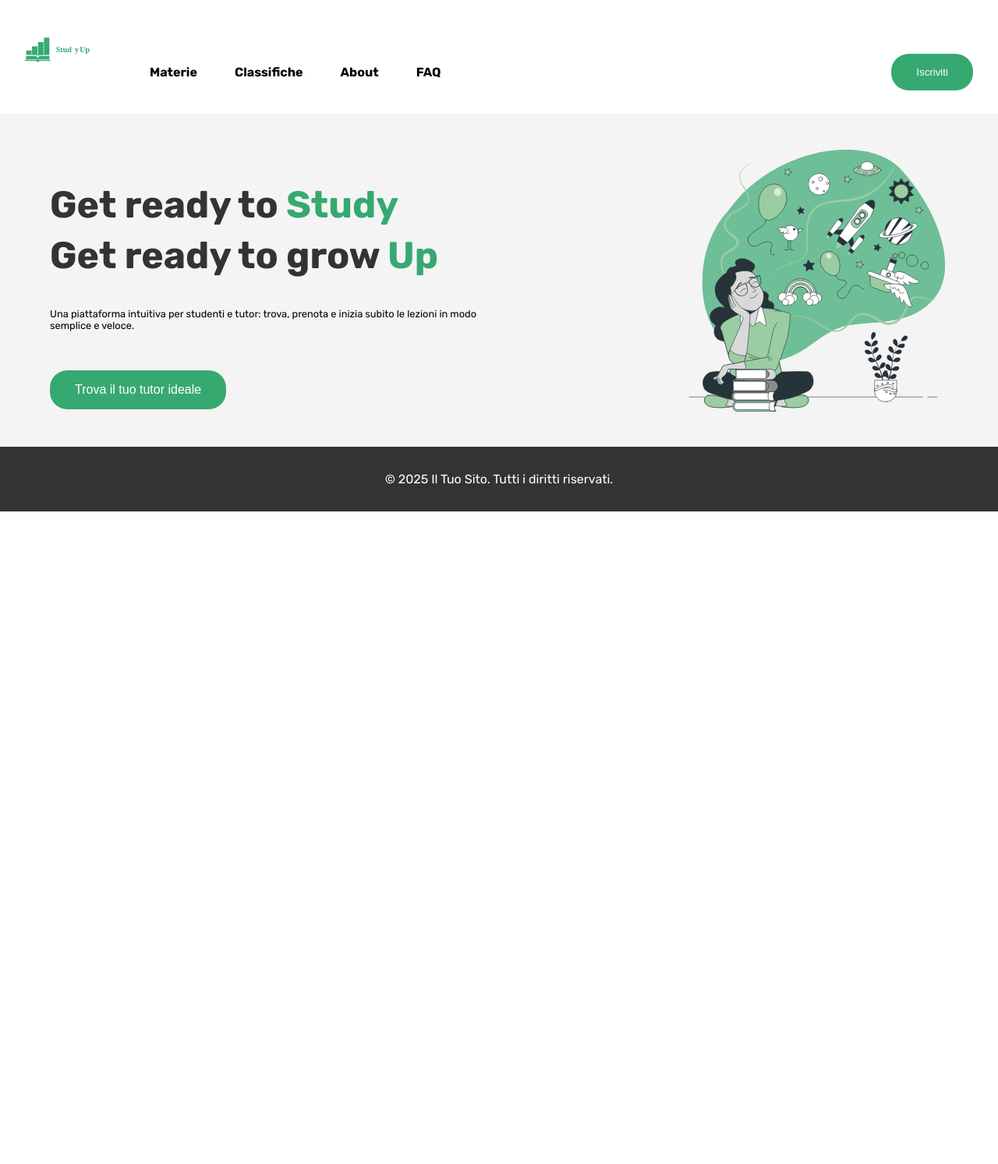
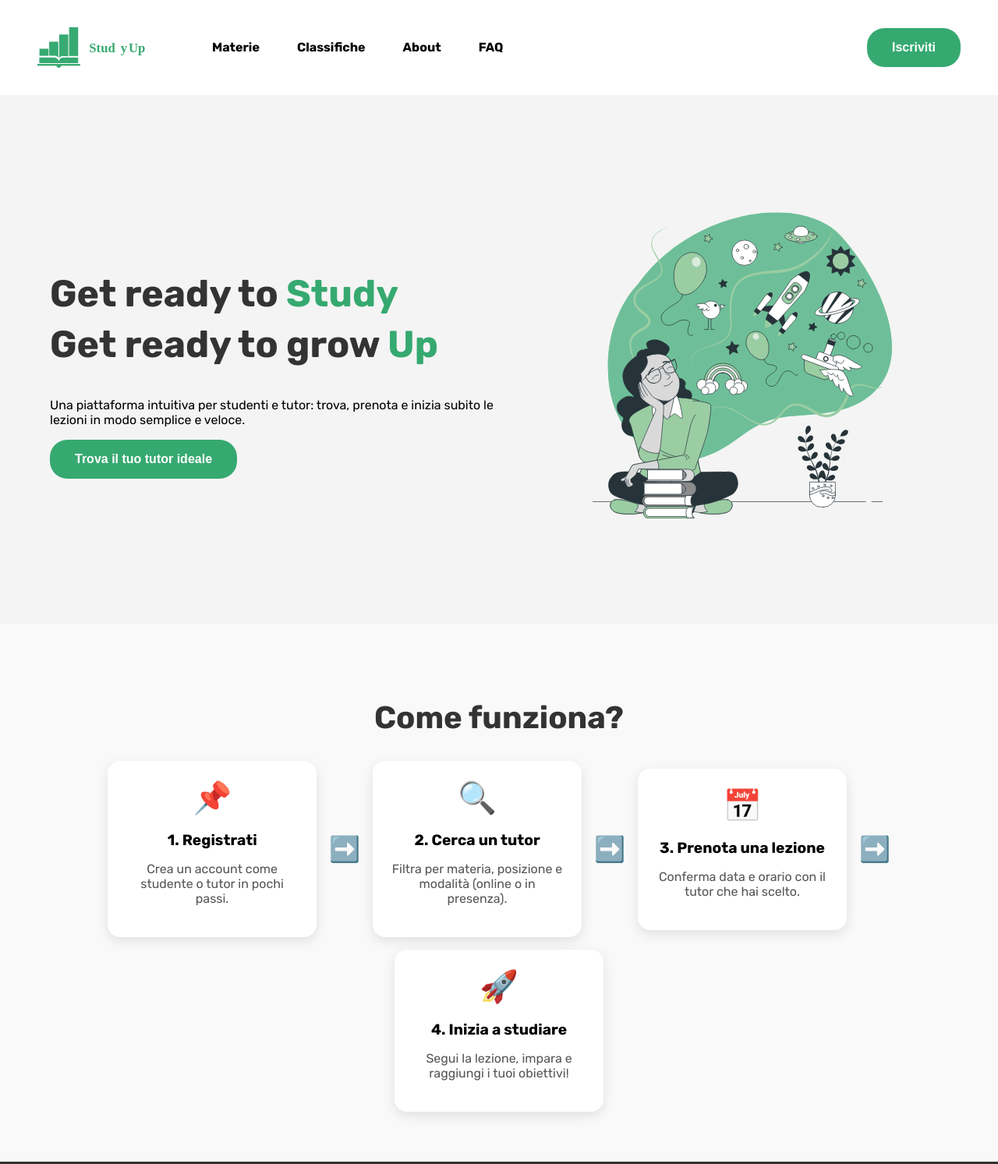
Before and after one commit to avis33/studyUP, a plain HTML site: page client/index.html in a window 1280 px wide. Shown: the top 1493 px of the page at 78% size. Before the commit the page ends 800 px from the top, so only its background shows below. Drawn offline with Linux system fonts and the light colour scheme.

Commit message:
Aggiunta sezione come funziona, aggiustato navbar

```diff
--- a/client/css/hero.css
+++ b/client/css/hero.css
@@ -2,7 +2,6 @@
 /* Stile generale */
 body {
     font-family: 'Rubik', sans-serif;
-    font-size: 72px;
     margin: 0;
     padding: 0;
     box-sizing: border-box;
@@ -13,23 +12,27 @@ body {
     display: flex;
     justify-content: space-between;
     align-items: center;
-    padding: 1rem 2rem;
+    padding: 2rem 3rem;
     background-color: white;
+    height: 3.6rem;
 }
 .navbar .info-links{
     display: flex;
+    justify-content: space-between;
     align-items: center;
     gap: 4rem; /* gap between logo and links*/
 }
-.navbar .logo img {
-    height: 6rem;
-    width: 6rem;
+
+.navbar img {
+    width: 10rem;
+    display: block;
 }
 
 .nav-links {
     list-style: none;
     display: flex;
     gap: 3rem;
+    align-items: center;
     margin: 0;
     padding: 0;
 }
@@ -85,8 +88,9 @@ body {
     display: flex;
     align-items: center;
     justify-content: space-between;
+    background-color: #f4f4f4;
     padding: 2rem 3rem;
-    background-color: #f4f4f4;
+    height: calc(100vh - 11.6rem)
 }
 
 .hero-left {
@@ -100,7 +104,7 @@ body {
 }
 
 .hero-left p {
-    font-size: 0.8rem;
+    font-size: 1rem;
     margin: 1.5 rem;
 }
 
@@ -114,14 +118,103 @@ body {
     cursor: pointer;
 }
 
+.hero-right {
+    position: relative;
+    background-color: red;
+    width: 50%;
+    margin-top: 1rem;
+}
 .hero-right img {
-    max-width:100%;
-    width: 21rem;
-    height: 21rem;
-    top: 12rem;
-    right: 4rem;
+    width: 24rem;
     position: absolute;
+    top: 50%;
+    left: 50%;
+    transform: translate(-50%, -50%);
 
+
+}
+
+/* Hover per i due pulsanti*/
+/* Stile pulsanti */
+.register-btn button, .hero-left button {
+    padding: 1rem 2rem;
+    background-color: #36a970;
+    border: none;
+    color: white;
+    cursor: pointer;
+    border-radius: 1.4rem;
+    font-size: 1rem;
+    font-weight: bold;
+    transition: all 0.3s ease-in-out;
+}
+
+/* Effetto hover */
+.register-btn button:hover, .hero-left button:hover {
+    background-color: #2c8b5c; /* Un verde più scuro */
+    transform: scale(1.05); /* Effetto ingrandimento */
+    box-shadow: 0 4px 10px rgba(0, 0, 0, 0.2); /* Aggiunge profondità */
+}
+
+/* Effetto click */
+.register-btn button:active, .hero-left button:active {
+    transform: scale(0.95); /* Leggera compressione */
+    box-shadow: 0 2px 5px rgba(0, 0, 0, 0.2);
+}
+
+
+.how-it-works {
+    text-align: center;
+    padding: 4rem 2rem;
+    background-color: #f9f9f9;
+}
+
+.how-it-works h2 {
+    font-size: 2.5rem;
+    color: #333;
+    margin-bottom: 2rem;
+}
+
+.steps {
+    display: flex;
+    justify-content: center;
+    align-items: center;
+    flex-wrap: wrap;
+    gap: 1rem;
+}
+
+.step {
+    background: white;
+    padding: 1.5rem;
+    width: 220px;
+    border-radius: 1rem;
+    box-shadow: 0 5px 15px rgba(0, 0, 0, 0.1);
+    text-align: center;
+    transition: transform 0.3s ease, box-shadow 0.3s ease;
+}
+
+.step:hover {
+    transform: translateY(-5px);
+    box-shadow: 0 8px 20px rgba(0, 0, 0, 0.2);
+}
+
+.icon {
+    font-size: 2.5rem;
+    margin-bottom: 1rem;
+}
+
+.step h3 {
+    font-size: 1.2rem;
+    margin-bottom: 0.5rem;
+}
+
+.step p {
+    font-size: 1rem;
+    color: #555;
+}
+
+.arrow {
+    font-size: 2rem;
+    color: #36a970;
 }
 
 /* Footer */
--- a/client/index.html
+++ b/client/index.html
@@ -10,9 +10,9 @@
     <!-- Include Navbar -->
     <nav class="navbar">
         <div class="info-links">
-            <div class="logo">
-                <img src="assets/images/logo_facciate.svg" alt="Logo" />
-            </div>
+            <a href="/client/index.html">
+                <img src="assets/images/logo_facciate.svg" alt="Logo"/>
+            </a>
             <ul class="nav-links">
                 <li><a href="#">Materie</a></li>
                 <li><a href="#">Classifiche</a></li>
@@ -39,6 +39,37 @@
         </div>
     </section>
 
+<!-- Sezione come funziona-->
+    <section class="how-it-works">
+        <h2>Come funziona?</h2>
+        <div class="steps">
+            <div class="step">
+                <div class="icon">📌</div>
+                <h3>1. Registrati</h3>
+                <p>Crea un account come studente o tutor in pochi passi.</p>
+            </div>
+            <div class="arrow">➡️</div>
+            <div class="step">
+                <div class="icon">🔍</div>
+                <h3>2. Cerca un tutor</h3>
+                <p>Filtra per materia, posizione e modalità (online o in presenza).</p>
+            </div>
+            <div class="arrow">➡️</div>
+            <div class="step">
+                <div class="icon">📅</div>
+                <h3>3. Prenota una lezione</h3>
+                <p>Conferma data e orario con il tutor che hai scelto.</p>
+            </div>
+            <div class="arrow">➡️</div>
+            <div class="step">
+                <div class="icon">🚀</div>
+                <h3>4. Inizia a studiare</h3>
+                <p>Segui la lezione, impara e raggiungi i tuoi obiettivi!</p>
+            </div>
+        </div>
+    </section>
+
+
     <!-- Include Footer -->
     <footer class="footer">
         <p>&copy; 2025 Il Tuo Sito. Tutti i diritti riservati.</p>
```
